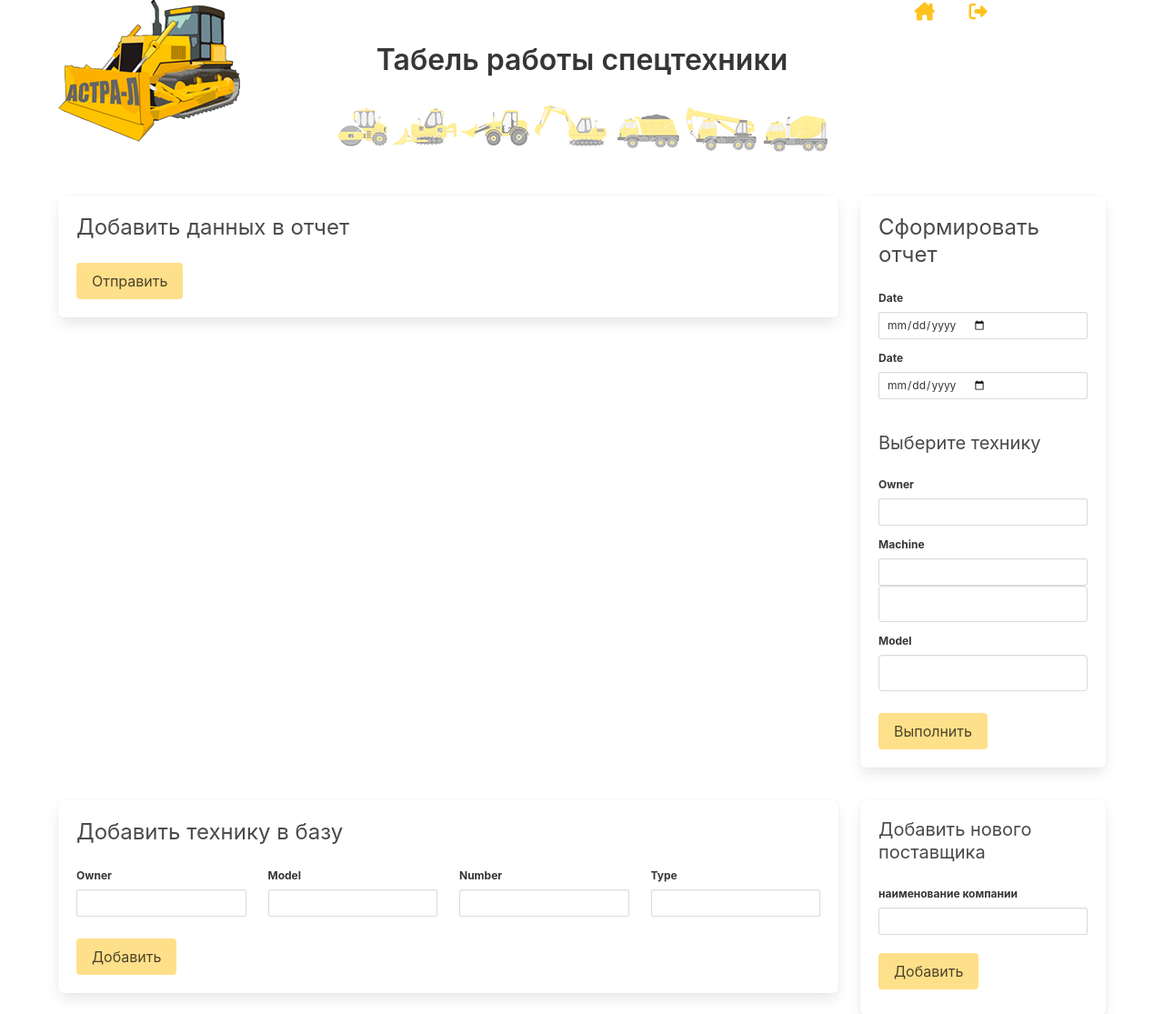
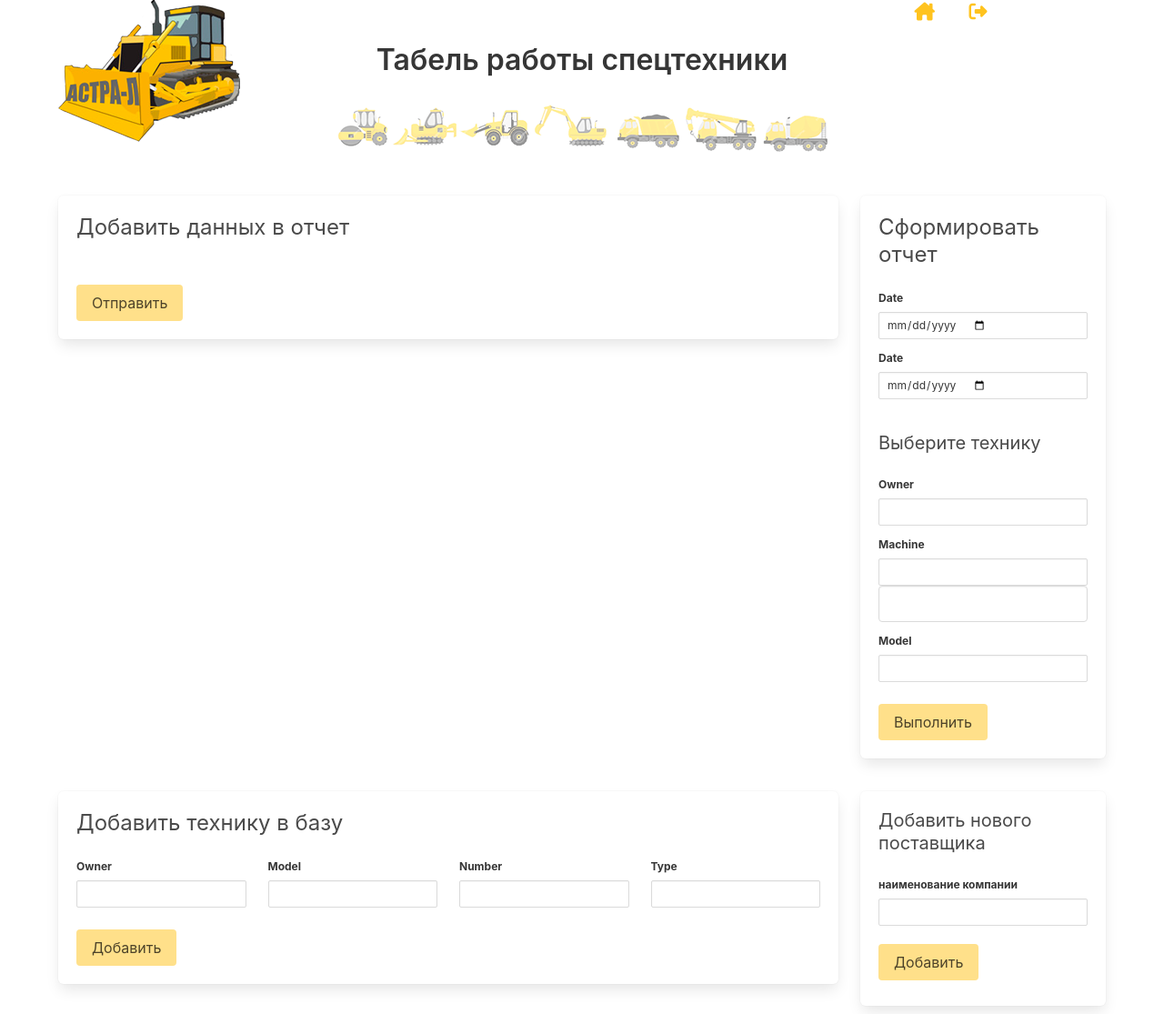
Before and after one commit to Spalm/Spectehnica_flask, a Python web app: template spectehnika/templates/core/main.html in a window 1280 px wide. Shown: the top 1115 px of the page at 91% size. Run offline with Jinja, Linux system fonts and the light colour scheme; the template is opened without the code that fills it, so the values that code supplies are empty, except form fields; form fields are guessed from the names that the template uses; lists and menus that the app fills with data are empty; some libraries are stand-ins or nearby versions.

Commit message:
add is-small

```diff
--- a/spectehnika/templates/core/main.html
+++ b/spectehnika/templates/core/main.html
@@ -37,7 +37,7 @@
 		Добавить данных в отчет
 	</p>
 	<form>
-		{% for i in range(6) %}
+		{% for i in range(5) %}
 			<div class="columns">
 				{% for field in data_form if field.widget.input_type != 'hidden' %}
 					<div class="column">
@@ -69,7 +69,7 @@
 				{% endfor %}
 			</div>
 		{% endfor %}
-		<button class="button is-warning" type="submit">Отправить</button>
+		<button class="button is-warning mt-5" type="submit">Отправить</button>
 	</form>
 {% endblock center_left %}
 
@@ -119,7 +119,7 @@
 			<div class="field">
 				{{ report_form.model.label(class='label is-small') }}
 				<div class="control">
-					{{ report_form.model(class='input', id='models') }}
+					{{ report_form.model(class='input is-small', id='models') }}
 				</div>
 			</div>
 			<button class="button is-warning mt-3" type="submit">Выполнить</button>
```
